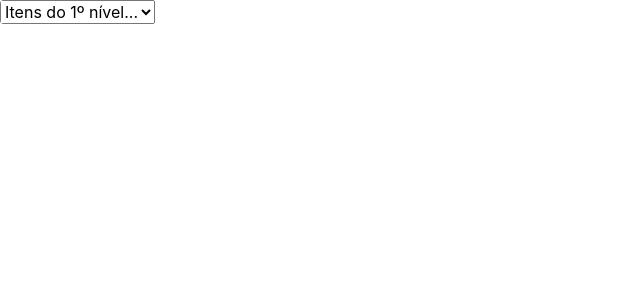
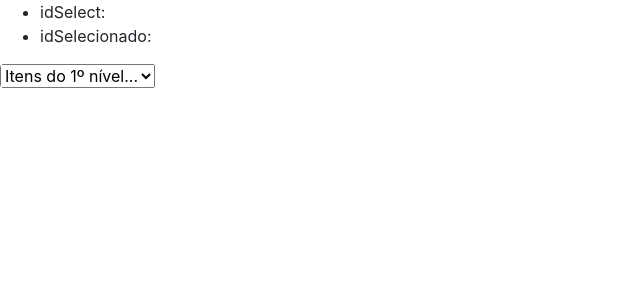
Before and after one commit to antoineelmallah/angular-input-tree-select, an Angular app: page / in a window 1280 px wide. Shown: the top 300 px of the page, without its empty margins (0-640 px from the left). Built offline with nearby package versions, Linux system fonts and the light colour scheme.

Commit message:
3 files modified

```diff
--- a/src/app/app.component.ts
+++ b/src/app/app.component.ts
@@ -43,16 +43,19 @@ export class AppComponent implements OnInit {
   get datasource(): IDatasource {
     return {
       getNoComFilhos: (id: any) => {
+        console.log('Executou getNoComFilhos');
         const no = this.getNo(id);
         this.popularFilhos(no);
         return of(no);
       },
       getPrimeiroNivel: () => {
+        console.log('Executou getPrimeiroNivel');
         return of(this._assuntos
           .filter(a => a.idPai === null)
           .map(a => this.assuntoParaNoHierarquia(a)));
       },
       popularFilhos: (no: INoHierarquia) => {
+        console.log('Executou popularFilhos');
         this.popularFilhos(no);
         return of(true);
       }
--- a/src/app/input-tree-select/input-tree-select.component.html
+++ b/src/app/input-tree-select/input-tree-select.component.html
@@ -1,6 +1,11 @@
+<ul>
+  <li>idSelect: {{ idSelect }}</li>
+  <li>idSelecionado: {{ idSelecionado }}</li>
+</ul>
+
 <mat-button-toggle-group name="fontStyle" aria-label="Font Style">
   <mat-button-toggle *ngFor="let no of nos; let i = index" (click)="selecionar(no.id)" [disabled]="i + 1 === nos.length">{{ no?.chave }}</mat-button-toggle>
-  <select [(ngModel)]="idSelecionado">
+  <select [(ngModel)]="idSelect">
     <option [value]="null">Itens do {{ nivel }}º nível...</option>
     <option *ngFor="let item of filhos" [value]="item.id">{{ item.descricao ? item.descricao : item.chave }}</option>
   </select>
--- a/src/app/input-tree-select/input-tree-select.component.ts
+++ b/src/app/input-tree-select/input-tree-select.component.ts
@@ -1,4 +1,4 @@
-import { Component, OnInit, Input, AfterViewInit, forwardRef } from '@angular/core';
+import { Component, OnInit, Input, AfterViewInit, forwardRef, ViewChild, ElementRef } from '@angular/core';
 import { ControlValueAccessor, NG_VALUE_ACCESSOR } from '@angular/forms';
 import { BehaviorSubject, Observable } from 'rxjs';
 
@@ -18,6 +18,17 @@ export class InputTreeSelectComponent implements ControlValueAccessor, AfterView
 
   @Input() datasource: IDatasource;
 
+  private _idSelect = new BehaviorSubject(null);
+
+  get idSelect(): string {
+    return this._idSelect.value;
+  }
+
+  set idSelect(id: string) {
+    this.idSelecionado = id;
+    this._idSelect.next(null);
+  }
+
   private _idSelecionado = new BehaviorSubject(null);
 
   get idSelecionado() {
@@ -28,6 +39,7 @@ export class InputTreeSelectComponent implements ControlValueAccessor, AfterView
     this.noSelecionado = this.getCachePorId(id);
     this.popularFilhos(this.noSelecionado);
     this._idSelecionado.next(id);
+//    console.log(id)
   }
 
   noSelecionado: INoHierarquia;
```
